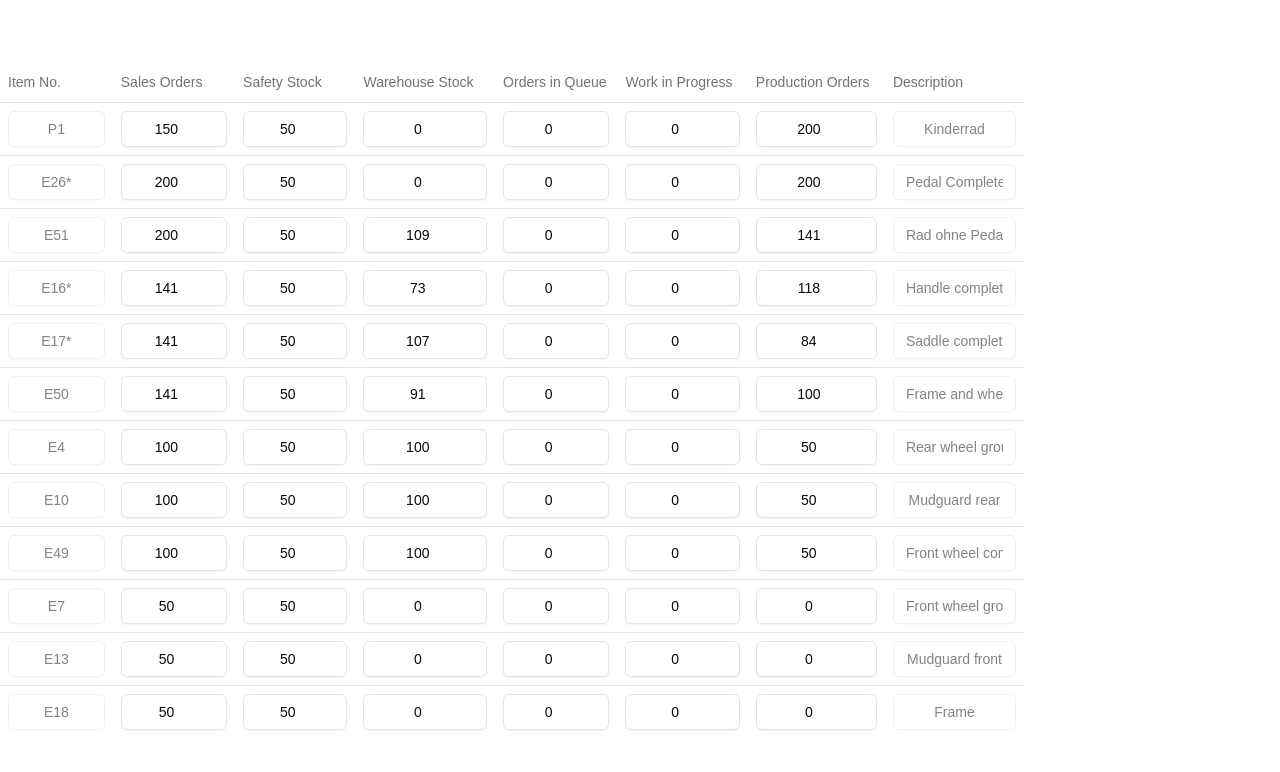
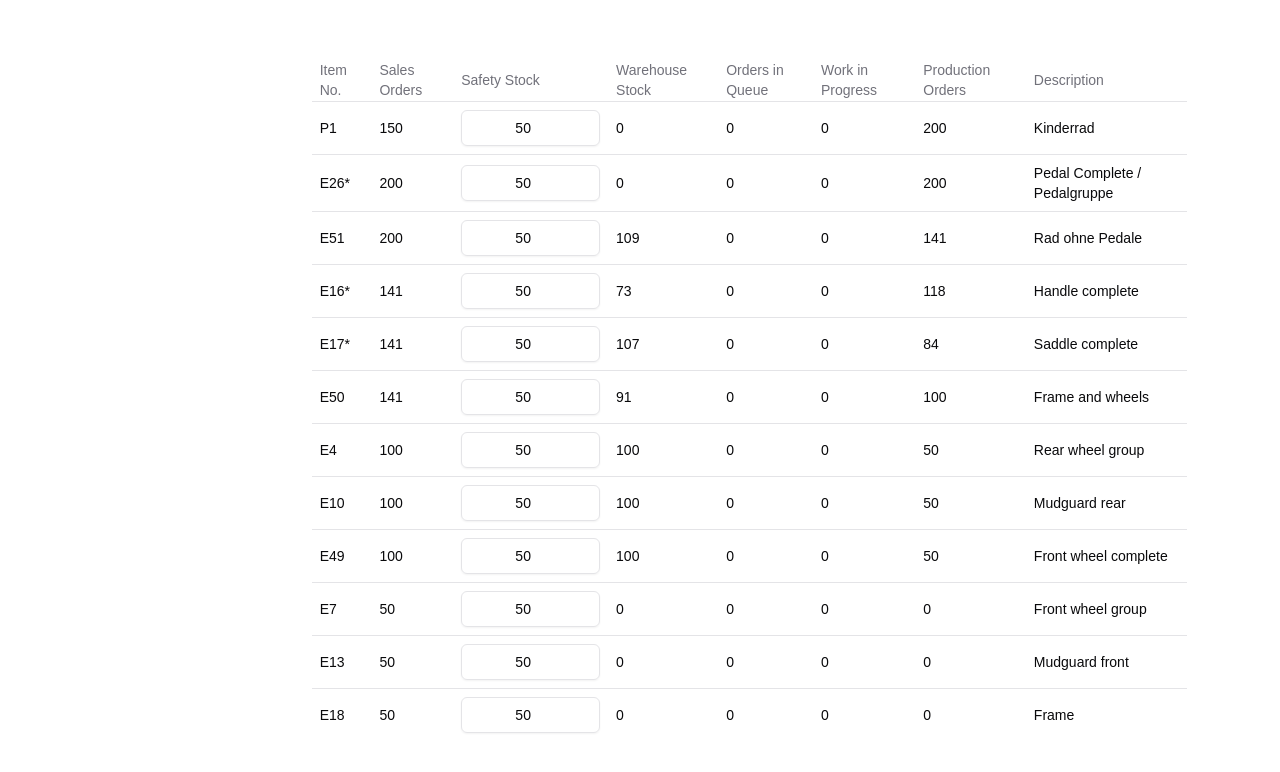
Before and after one commit to ibsys2-ws24-25/ibsys2, a Next.js app: page /MaterialP1 in a window 1280 px wide. Shown: the top 772 px of the page. Built offline with nearby package versions, Linux system fonts and the light colour scheme.

Commit message:
Updated: Removed unnecessary input components

```diff
--- a/src/components/pages/Material/materialTable.tsx
+++ b/src/components/pages/Material/materialTable.tsx
@@ -7,7 +7,7 @@ import { tableData } from "@/app/MaterialP1/p1MockData";
 const MaterialTable = () => {
     return (
         <div className="overflow-x-auto">
-            <Table className="w-4/5 border-collapse">
+            <Table className="w-4/5 border-collapse justify-self-end">
                 <TableHeader>
                     <TableRow>
                         <TableHead>Item No.</TableHead>
@@ -24,28 +24,28 @@ const MaterialTable = () => {
                     {tableData.map((row, index) => (
                         <TableRow key={index} className="border-t">
                             <TableCell>
-                                <Input type="text" defaultValue={row.itemNo} disabled className="text-center"/>
+                                {row.itemNo}
                             </TableCell>
                             <TableCell>
-                                <Input type="number" defaultValue={row.salesOrders} className="text-center"/>
+                                {row.salesOrders}
                             </TableCell>
                             <TableCell>
-                                <Input type="number" defaultValue={row.safetyStock} className="text-center"/>
+                                <Input type="number" defaultValue={row.safetyStock} className="text-center w-full"/>
                             </TableCell>
                             <TableCell>
-                                <Input type="number" defaultValue={row.warehouseStock} className="text-center"/>
+                                {row.warehouseStock}
                             </TableCell>
                             <TableCell>
-                                <Input type="number" defaultValue={row.queueOrders} className="text-center"/>
+                                {row.queueOrders}
                             </TableCell>
                             <TableCell>
-                                <Input type="number" defaultValue={row.workInProgress} className="text-center"/>
+                                {row.workInProgress}
                             </TableCell>
                             <TableCell>
-                                <Input type="number" defaultValue={row.productionOrders} className="text-center"/>
+                                {row.productionOrders}
                             </TableCell>
                             <TableCell>
-                                <Input type="text" defaultValue={row.description} disabled className="text-center"/>
+                                {row.description}
                             </TableCell>
                         </TableRow>
                     ))}
```
